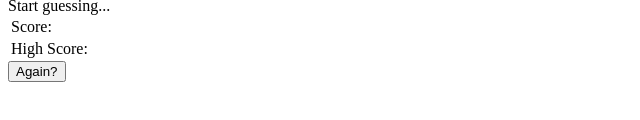
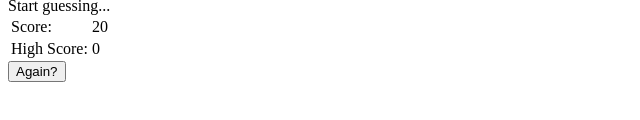
Before and after one commit to barbara-musial/Guess_Number_Game, a plain HTML site: page index.html in a window 1280 px wide. Shown: the part 202-322 px from the top of the page, 0-640 px from the left. Drawn offline with Linux system fonts and the light colour scheme.

Commit message:
Small changes

```diff
--- a/index.html
+++ b/index.html
@@ -18,11 +18,11 @@
     <table class="scoresTable">
       <tr>
         <td>Score:</td>
-        <td id="score"></td>
+        <td id="score">20</td>
       </tr>
       <tr>
         <td>High Score:</td>
-        <td id="highScore"></td>
+        <td id="highScore">0</td>
       </tr>
     </table>
     <form><input id='again' type='button' value="Again?"</form>
```
